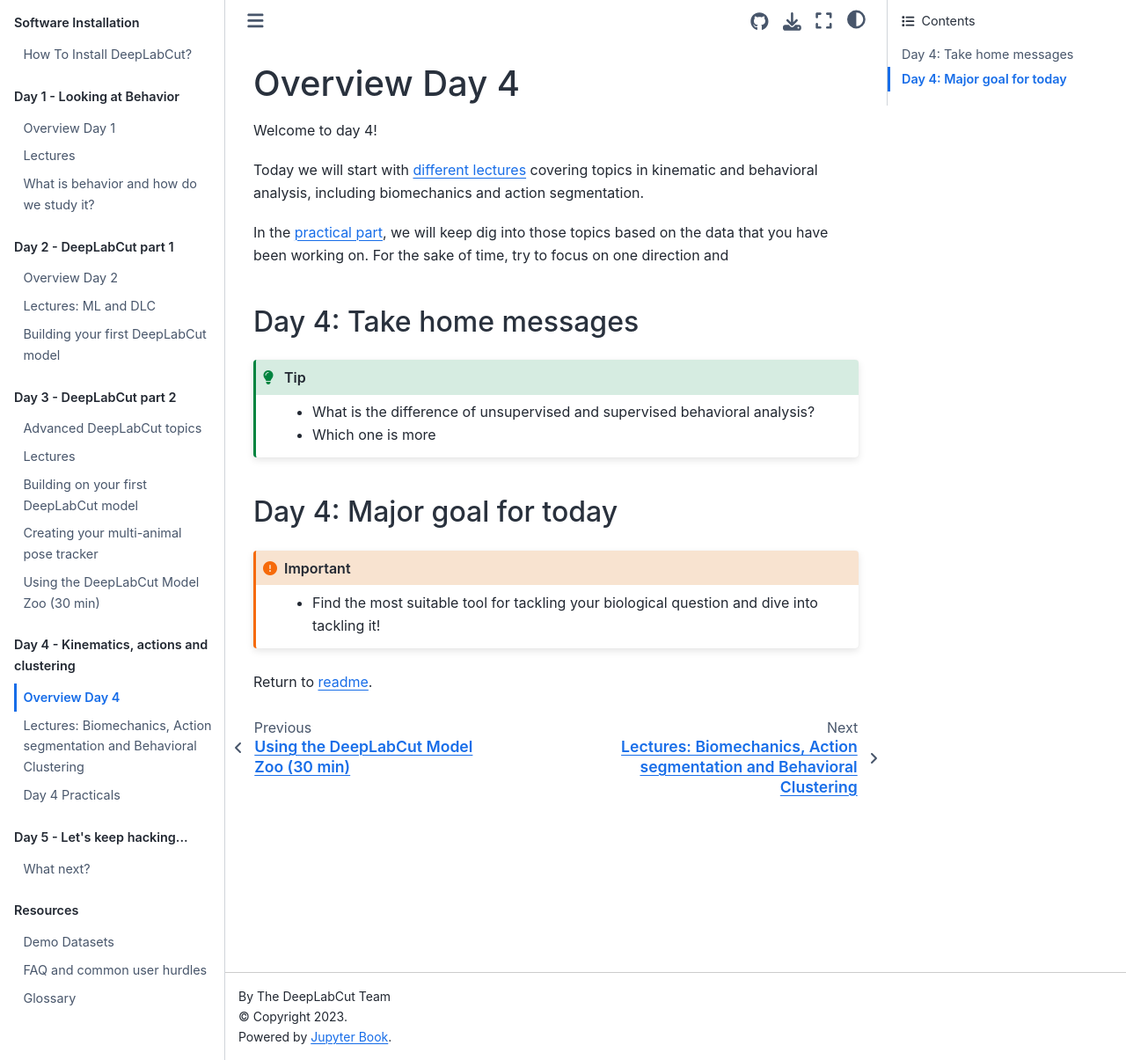
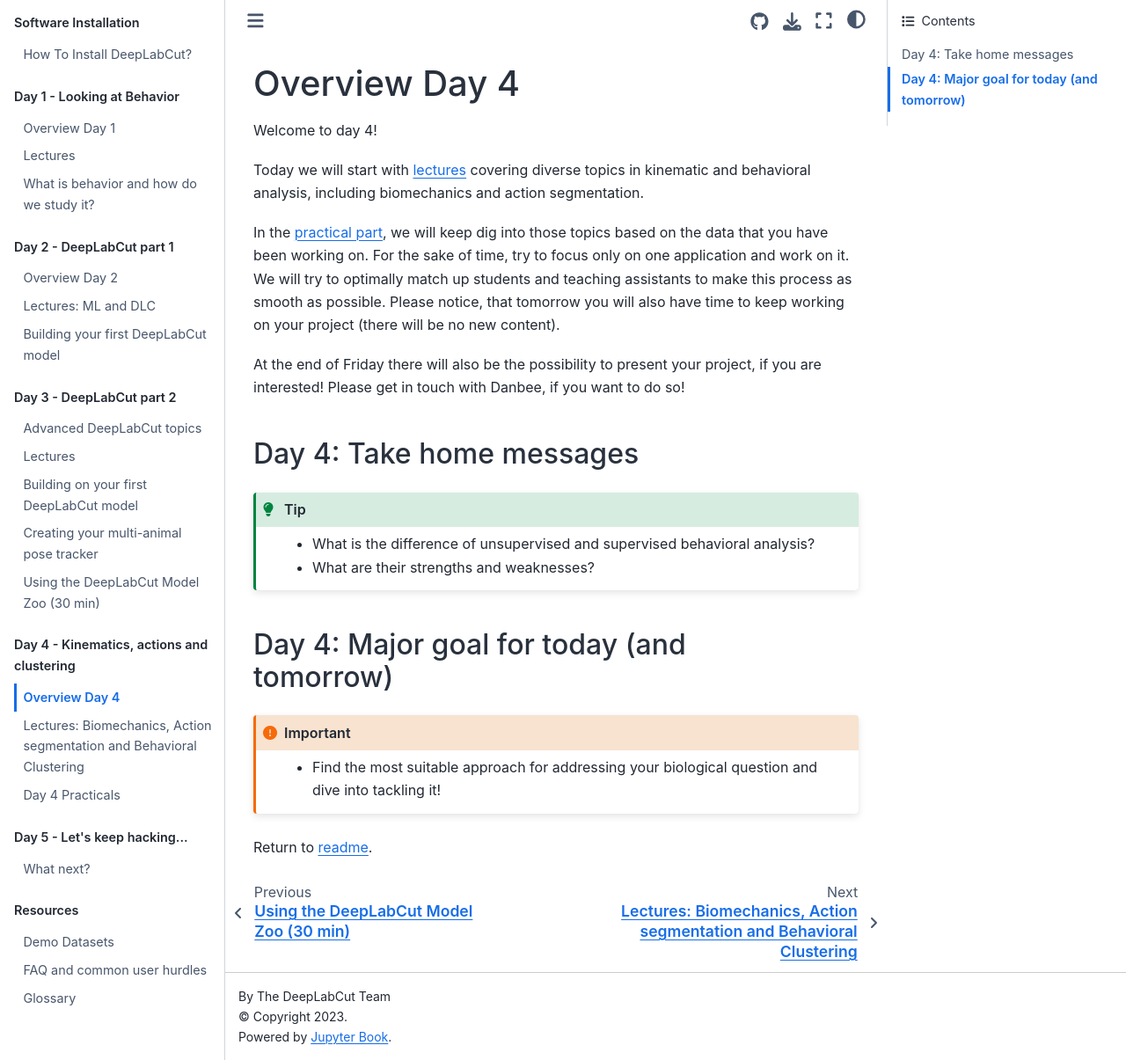
Before and after one commit to AlexEMG/DLC-Cajal-Course, a Jupyter Book: the page built from content/Day4_Overview.md, in a window 1280 px wide and 1205 px high. Shown: the whole window at 88% size. Built offline with Jupyter Book 1.0.4 settings and Sphinx 7.4.7 and the Sphinx Book theme 1.1.4, drawn with Linux system fonts in a browser that asks for light colours.

Commit message:
Fix a bunch of typos

````diff
--- a/content/Day4_Overview.md
+++ b/content/Day4_Overview.md
@@ -2,21 +2,23 @@
 
 Welcome to day 4!
 
-Today we will start with [different lectures](Day4_Lectures.md) covering topics in kinematic and behavioral analysis, including biomechanics and action segmentation.
+Today we will start with [lectures](Day4_Lectures.md) covering diverse topics in kinematic and behavioral analysis, including biomechanics and action segmentation.
 
-In the [practical part](Day4_Practicals.md), we will keep dig into those topics based on the data that you have been working on. For the sake of time, try to focus on one direction and
+In the [practical part](Day4_Practicals.md), we will keep dig into those topics based on the data that you have been working on. For the sake of time, try to focus only on one application and work on it. We will try to optimally match up students and teaching assistants to make this process as smooth as possible. Please notice, that tomorrow you will also have time to keep working on your project (there will be no new content).
+
+At the end of Friday there will also be the possibility to present your project, if you are interested! Please get in touch with Danbee, if you want to do so!
 
 ## Day 4: Take home messages
 
 ```{Tip}
 - What is the difference of unsupervised and supervised behavioral analysis?
-- Which one is more
+- What are their strengths and weaknesses?
 ```
 
-## Day 4: Major goal for today
+## Day 4: Major goal for today (and tomorrow)
 
 ```{important}
-- Find the most suitable tool for tackling your biological question and dive into tackling it!
+- Find the most suitable approach for addressing your biological question and dive into tackling it!
 ```
 
 
````
Also changed, not shown: content/Day4_Lectures.md (+1 -1 lines), content/Day4_Practicals.md (+0 -1 lines).
